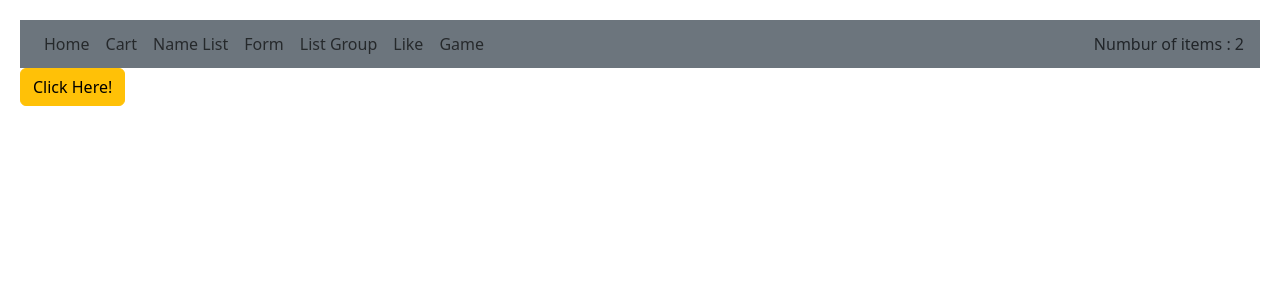
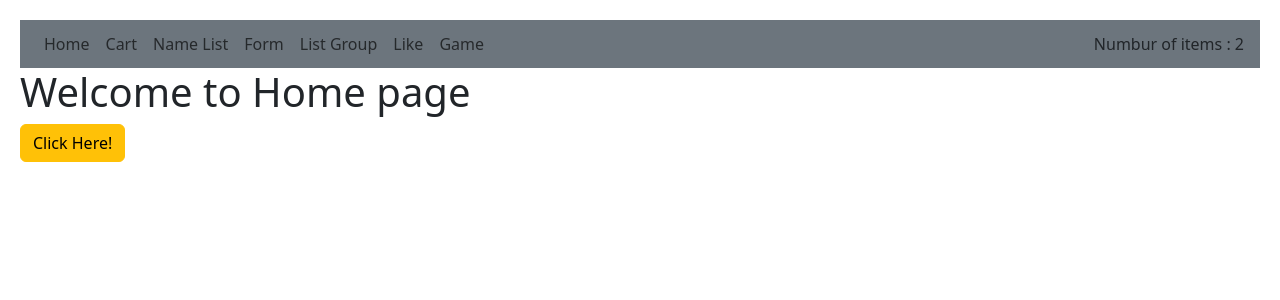
Before and after one commit to BehzadAminiPour/React-TS-Vite, a React (Vite) app: page / in a window 1280 px wide. Shown: the top 300 px of the page. Built offline with nearby package versions, Linux system fonts and the light colour scheme.

Commit message:
Update Home Page

```diff
--- a/src/App.tsx
+++ b/src/App.tsx
@@ -1,6 +1,7 @@
 import { BrowserRouter, Routes, Route } from "react-router-dom";
 import { useState } from "react";
 // Pages
+import SharedLayout from "./pages/SharedLayout";
 import CartPage from "./pages/CartPage";
 import NameListPage from "./pages/NameListPage";
 import FormPage from "./pages/FormPage";
@@ -8,15 +9,10 @@ import ListGroupPage from "./pages/ListGroup";
 import LikePage from "./pages/LikePage";
 import GamePage from "./pages/GamePage";
 import ErrorPage from "./pages/ErrorPage";
-//Components
-import Alert from "./components/Alert";
-import Button from "./components/Button";
 import Home from "./pages/Home";
 
 function App() {
   const [cartItems, setCartItems] = useState(["product 1", "product 2"]);
-
-  const [showAlert, setShowAlert] = useState(false);
 
   const [game, setGame] = useState({
     id: 1,
@@ -37,7 +33,8 @@ function App() {
   return (
     <BrowserRouter>
       <Routes>
-        <Route path="/" element={<Home items={cartItems.length} />}>
+        <Route path="/" element={<SharedLayout items={cartItems.length} />}>
+          <Route index element={<Home />} />
           <Route
             path="/cart"
             element={
@@ -70,15 +67,6 @@ function App() {
           <Route path="*" element={<ErrorPage />} />
         </Route>
       </Routes>
-
-      {showAlert && (
-        <Alert onClick={() => setShowAlert(false)}>
-          There is no other <span className="h6">feeling </span> like that!
-        </Alert>
-      )}
-      <Button onClick={() => setShowAlert(true)} color="warning">
-        Click Here!
-      </Button>
     </BrowserRouter>
   );
 }
--- a/src/pages/Home.tsx
+++ b/src/pages/Home.tsx
@@ -1,13 +1,20 @@
-import { Outlet } from "react-router-dom";
-import Navbar from "../components/Navbar";
-interface Props {
-  items: number;
-}
-const Home = ({ items }: Props) => {
+import { useState } from "react";
+import Alert from "../components/Alert";
+import Button from "../components/Button";
+const Home = () => {
+  const [showAlert, setShowAlert] = useState(false);
+
   return (
     <>
-      <Navbar items={items} />
-      <Outlet />
+      <h1>Welcome to Home page</h1>
+      {showAlert && (
+        <Alert onClick={() => setShowAlert(false)}>
+          There is no other <span className="h6">feeling </span> like that!
+        </Alert>
+      )}
+      <Button onClick={() => setShowAlert(true)} color="warning">
+        Click Here!
+      </Button>
     </>
   );
 };
--- /dev/null
+++ b/src/pages/SharedLayout.tsx
@@ -0,0 +1,15 @@
+import { Outlet } from "react-router-dom";
+import Navbar from "../components/Navbar";
+interface Props {
+  items: number;
+}
+const SharedLayout = ({ items }: Props) => {
+  return (
+    <>
+      <Navbar items={items} />
+      <Outlet />
+    </>
+  );
+};
+
+export default SharedLayout;
```
